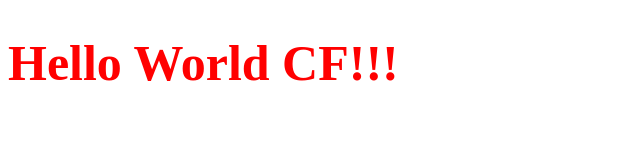
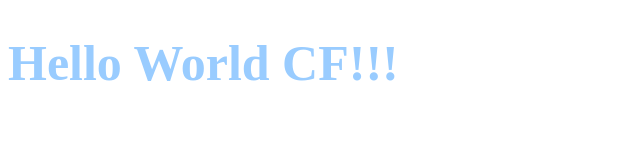
Before and after one commit to mwduarte/static, a plain HTML site: page public/index.html in a window 1280 px wide. Shown: the whole page, without its empty margins (0-640 px from the left). Drawn offline with Linux system fonts and the light colour scheme.

Commit message:
Refactory 2

```diff
--- a/public/css/style.css
+++ b/public/css/style.css
@@ -1,4 +1,4 @@
 h1 {
   font-size: 50px;
-  color: #FF0000;
+  color: #99ccff;
 }
```
